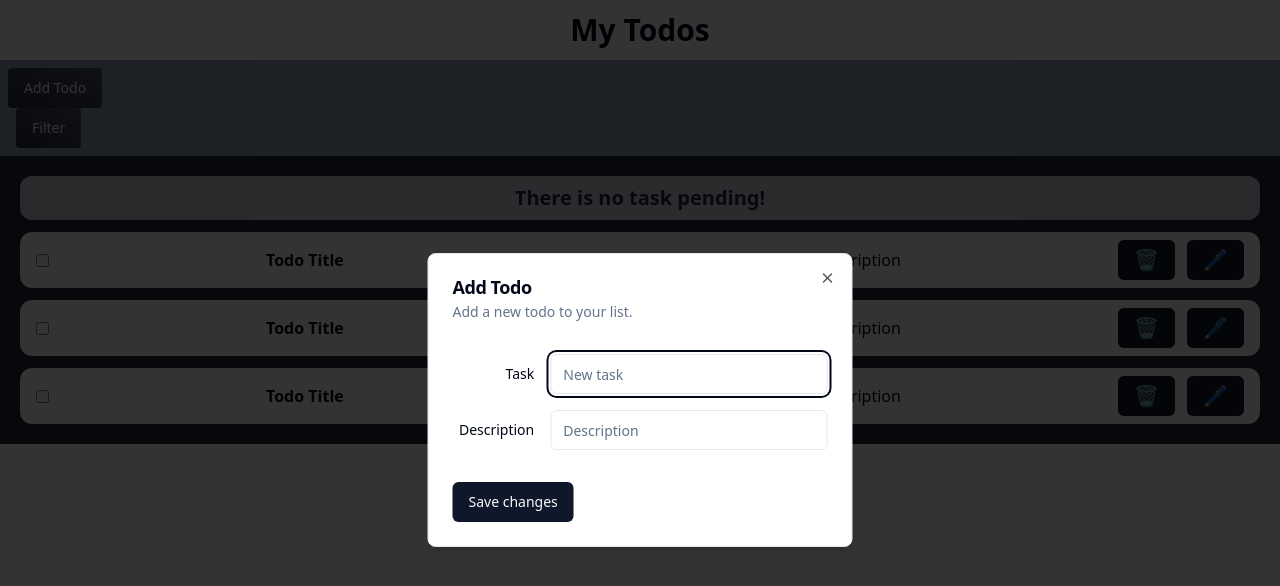
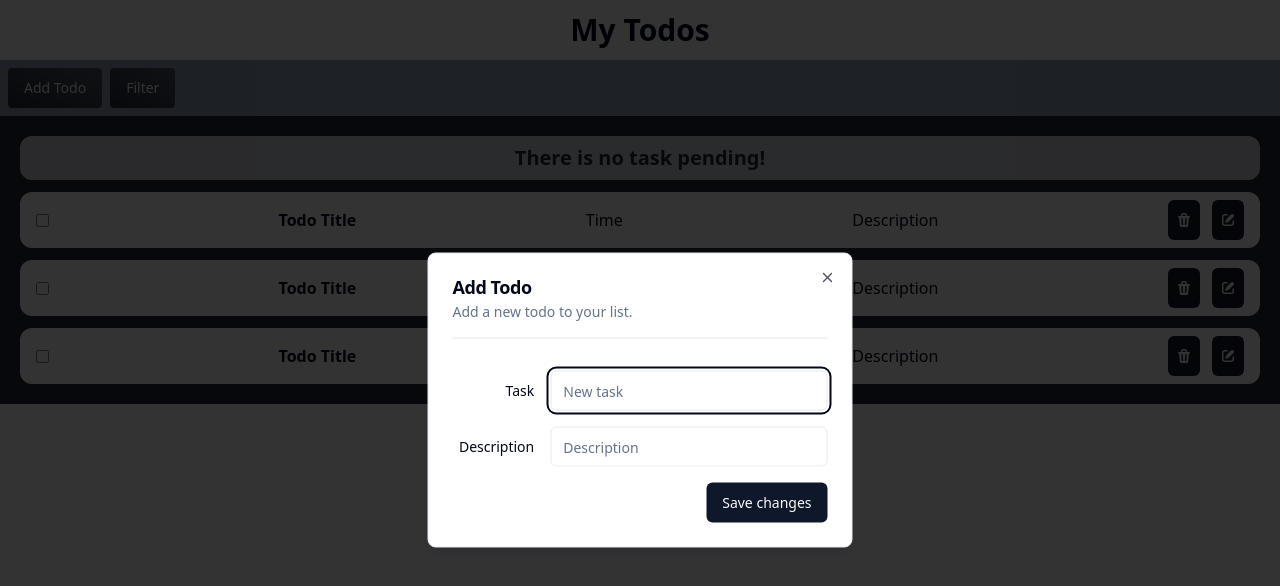
Before and after one commit to gsjoy24/todo-with-redux, a React (Vite) app: page / in a window 1280 px wide. Both pictures are taken after a click on the button "Add Todo". Shown: the top 586 px of the page. Built offline with nearby package versions, Linux system fonts and the light colour scheme.

Commit message:
todo slice done

```diff
--- a/src/components/todo/AddTodoModal.tsx
+++ b/src/components/todo/AddTodoModal.tsx
@@ -2,9 +2,9 @@ import { FormEvent, useState } from 'react';
 import { Button } from '../ui/button';
 import {
 	Dialog,
+	DialogClose,
 	DialogContent,
 	DialogDescription,
-	DialogFooter,
 	DialogHeader,
 	DialogTitle,
 	DialogTrigger
@@ -18,19 +18,20 @@ const AddTodoModal = () => {
 
 	const onSubmit = (e: FormEvent) => {
 		e.preventDefault();
-		console.log(task, description);
+		console.log({ task, description });
 	};
 	return (
 		<Dialog>
 			<DialogTrigger asChild>
 				<Button className="bg-gradient-to-tr  from-gray-800 to-gray-600 text-white rounded-[4px]">Add Todo</Button>
 			</DialogTrigger>
-			<form onSubmit={onSubmit}>
 			<DialogContent className="sm:max-w-[425px]">
 				<DialogHeader>
 					<DialogTitle>Add Todo</DialogTitle>
 					<DialogDescription>Add a new todo to your list.</DialogDescription>
 				</DialogHeader>
+				<hr />
+				<form onSubmit={onSubmit}>
 					<div onSubmit={onSubmit} className="grid gap-4 py-4">
 						<div className="grid grid-cols-4 items-center gap-4">
 							<Label htmlFor="task" className="text-right">
@@ -51,10 +52,14 @@ const AddTodoModal = () => {
 						</div>
 					</div>
 					<div>
-						<Button type="submit">Save changes</Button>
+						<DialogClose asChild>
+							<Button type="submit" className="ml-auto block">
+								Save changes
+							</Button>
+						</DialogClose>
 					</div>
+				</form>
 			</DialogContent>
-			</form>
 		</Dialog>
 	);
 };
--- a/src/components/todo/TodoCard.tsx
+++ b/src/components/todo/TodoCard.tsx
@@ -8,9 +8,22 @@ const TodoCard = () => {
 			<p className="font-semibold">Todo Title</p>
 			<p>Time</p>
 			<p>Description</p>
-			<div className="space-x-3 text-2xl">
-				<Button className='text-xl'>🗑️</Button>
-				<Button className='text-xl'>🖊️</Button>
+			<div className="space-x-3">
+				<Button className="p-2">
+					<svg xmlns="http://www.w3.org/2000/svg" viewBox="0 0 16 16" fill="currentColor" className="w-4 h-4">
+						<path
+							fillRule="evenodd"
+							d="M5 3.25V4H2.75a.75.75 0 0 0 0 1.5h.3l.815 8.15A1.5 1.5 0 0 0 5.357 15h5.285a1.5 1.5 0 0 0 1.493-1.35l.815-8.15h.3a.75.75 0 0 0 0-1.5H11v-.75A2.25 2.25 0 0 0 8.75 1h-1.5A2.25 2.25 0 0 0 5 3.25Zm2.25-.75a.75.75 0 0 0-.75.75V4h3v-.75a.75.75 0 0 0-.75-.75h-1.5ZM6.05 6a.75.75 0 0 1 .787.713l.275 5.5a.75.75 0 0 1-1.498.075l-.275-5.5A.75.75 0 0 1 6.05 6Zm3.9 0a.75.75 0 0 1 .712.787l-.275 5.5a.75.75 0 0 1-1.498-.075l.275-5.5a.75.75 0 0 1 .786-.711Z"
+							clipRule="evenodd"
+						/>
+					</svg>
+				</Button>
+				<Button className="p-2">
+					<svg xmlns="http://www.w3.org/2000/svg" viewBox="0 0 16 16" fill="currentColor" className="w-4 h-4">
+						<path d="M13.488 2.513a1.75 1.75 0 0 0-2.475 0L6.75 6.774a2.75 2.75 0 0 0-.596.892l-.848 2.047a.75.75 0 0 0 .98.98l2.047-.848a2.75 2.75 0 0 0 .892-.596l4.261-4.262a1.75 1.75 0 0 0 0-2.474Z" />
+						<path d="M4.75 3.5c-.69 0-1.25.56-1.25 1.25v6.5c0 .69.56 1.25 1.25 1.25h6.5c.69 0 1.25-.56 1.25-1.25V9A.75.75 0 0 1 14 9v2.25A2.75 2.75 0 0 1 11.25 14h-6.5A2.75 2.75 0 0 1 2 11.25v-6.5A2.75 2.75 0 0 1 4.75 2H7a.75.75 0 0 1 0 1.5H4.75Z" />
+					</svg>
+				</Button>
 			</div>
 		</div>
 	);
--- a/src/redux/features/todoSlice.ts
+++ b/src/redux/features/todoSlice.ts
@@ -1,12 +1,24 @@
-import { createSlice } from '@reduxjs/toolkit';
+import { PayloadAction, createSlice } from '@reduxjs/toolkit';
+type TTodo = {
+	title: string;
+	description: string;
+	isCompleted: boolean;
+};
+type TInitialState = {
+	todos: TTodo[];
+};
 
-const initialState = {
+const initialState: TInitialState = {
 	todos: []
 };
 const todoSlice = createSlice({
 	name: 'todo',
 	initialState,
-	reducers: {}
+	reducers: {
+		addTodo: (state, action: PayloadAction<TTodo>) => {
+			state.todos.push(action.payload);
+		}
+	}
 });
 
 export default todoSlice.reducer;
```
Lines whose indentation alone changed are shown as unchanged.
